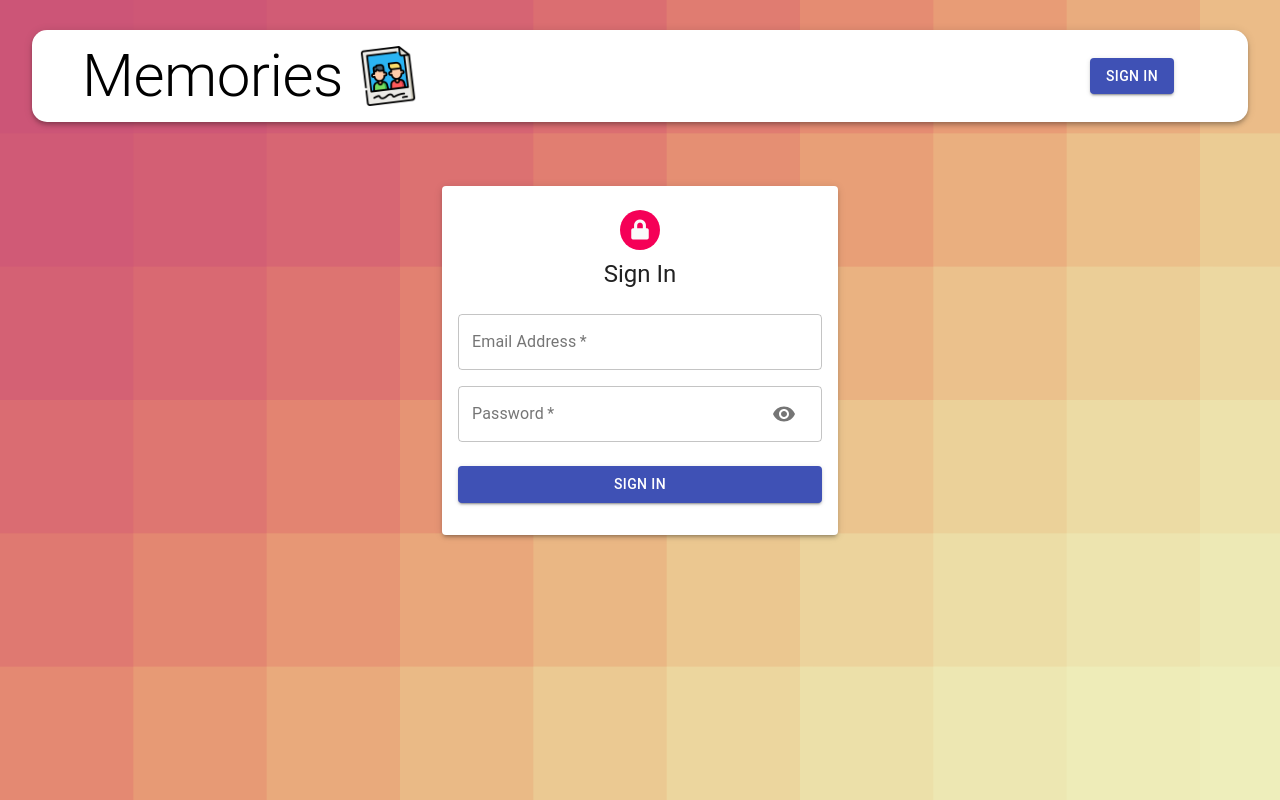
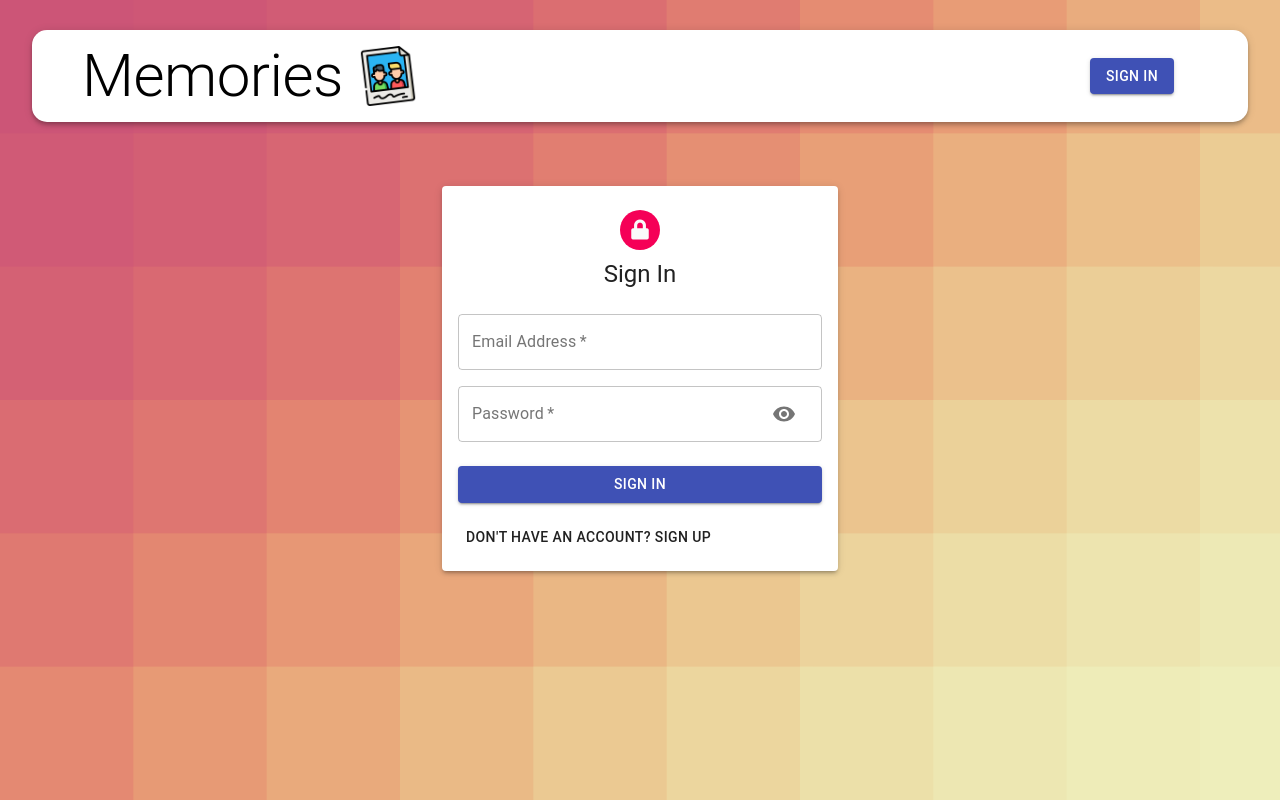
Before and after one commit to davidsjg/Memories-MERN-Auth, a React (Create React App) app in the folder client/: page /auth in a window 1280 px wide. Built offline with nearby package versions, Linux system fonts and the light colour scheme.

Commit message:
auth page layout done, add google login next

```diff
--- a/client/src/components/Auth/Auth.js
+++ b/client/src/components/Auth/Auth.js
@@ -15,8 +15,7 @@ import Input from "./Input";
 const Auth = () => {
   const classes = useStyles();
   const [showPassword, setShowPassword] = useState(false);
-
-  const isSignup = false;
+  const [isSignup, setIsSignup] = useState(false);
 
   const handleSubmit = () => {};
 
@@ -25,11 +24,16 @@ const Auth = () => {
   const handleShowPassword = () =>
     setShowPassword((prevShowPassword) => !prevShowPassword);
 
+  const switchMode = () => {
+    setIsSignup((prevSignup) => !prevSignup);
+    handleShowPassword(false);
+  };
+
   return (
     <Container component="main" maxWidth="xs">
       <Paper className={classes.paper} elevation={3}>
         <Avatar className={classes.avatar}>
-          <i class="fas fa-lock"></i>
+          <i className="fas fa-lock"></i>
         </Avatar>
         <Typography variant="h5">{isSignup ? "Sign Up" : "Sign In"}</Typography>
         <form className={classes.form} onSubmit={handleSubmit}>
@@ -83,6 +87,13 @@ const Auth = () => {
           >
             {isSignup ? "Sign Up" : "Sign In"}
           </Button>
+          <Grid item>
+            <Button onClick={switchMode} style={{ margin: "auto" }}>
+              {isSignup
+                ? "Already have an account? Sign In"
+                : "Don't have an account? Sign Up"}
+            </Button>
+          </Grid>
         </form>
       </Paper>
     </Container>
```
